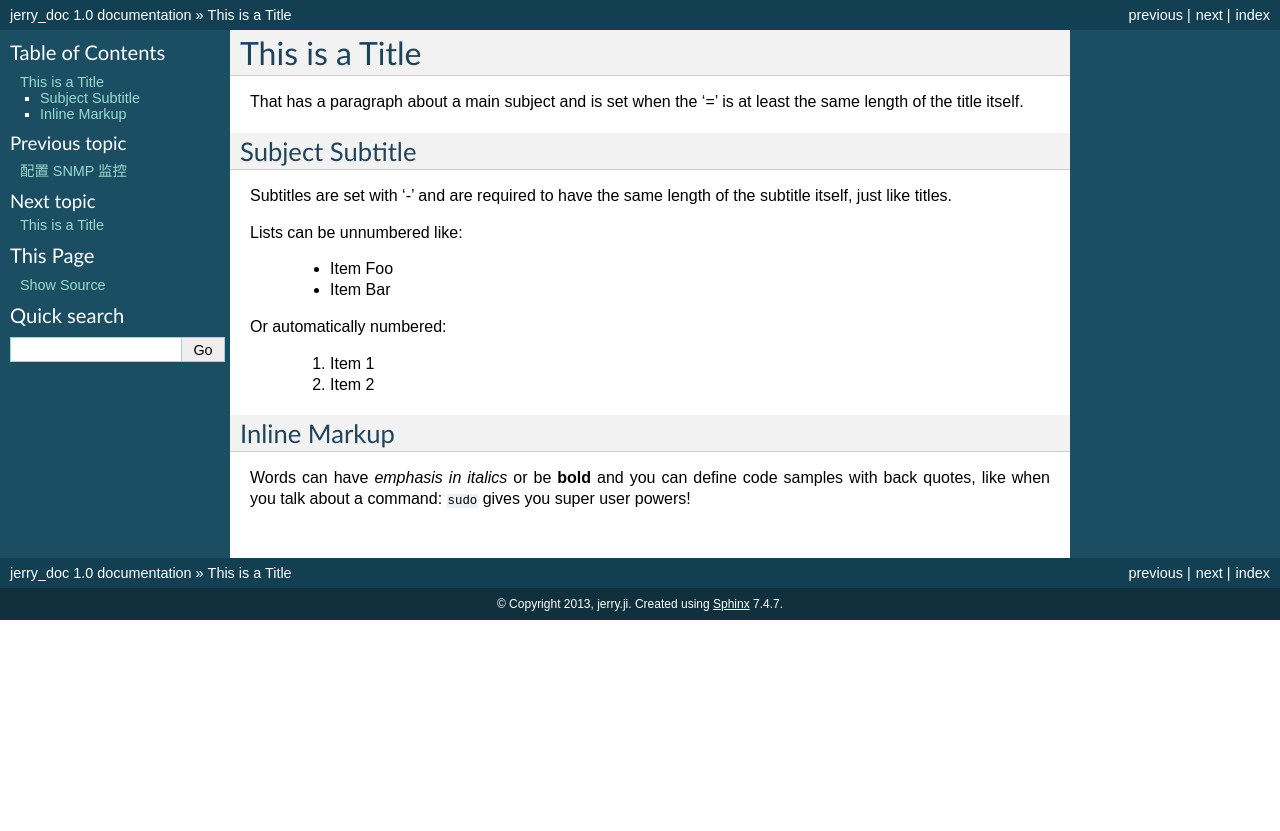
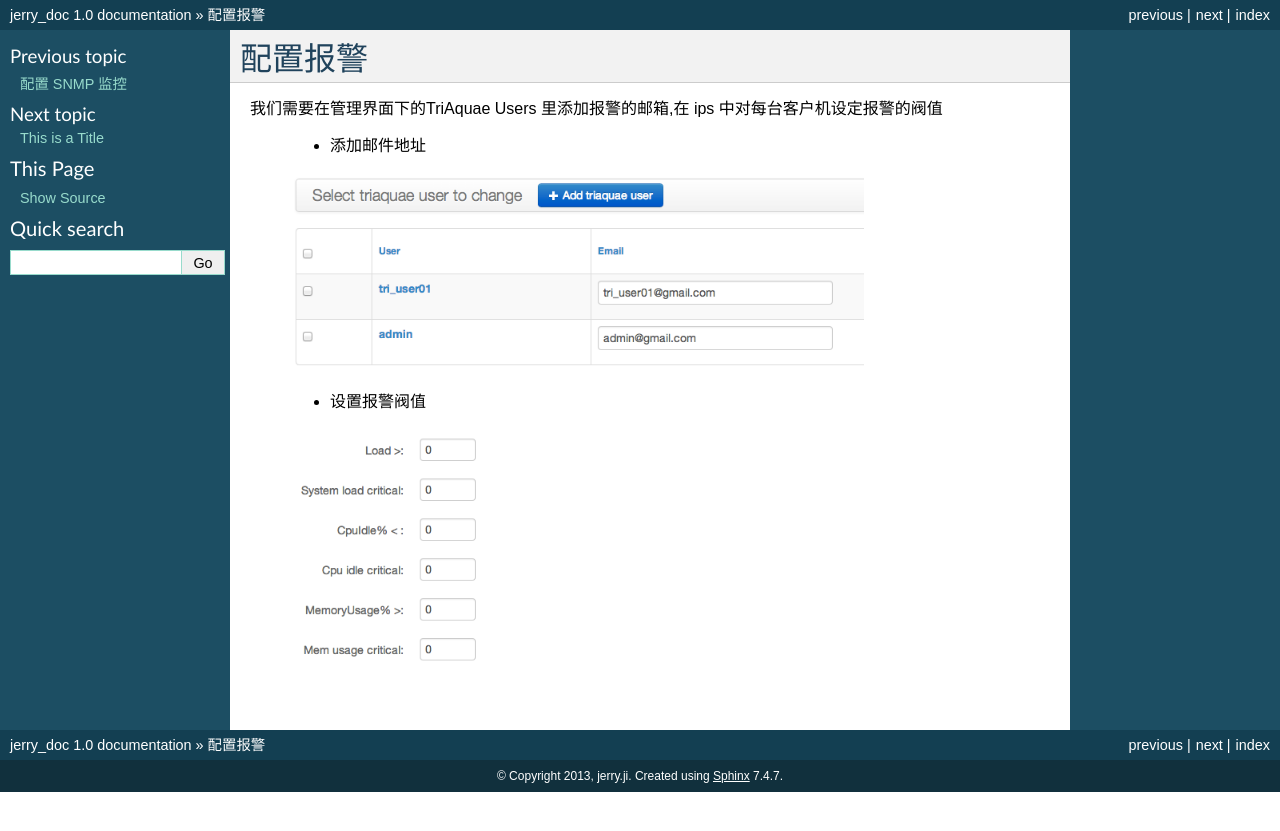
Before and after one commit to jerry123je/test, a Sphinx documentation site: the page built from docs/alert.rst, in a window 1280 px wide. Shown: the top 831 px of the page. Built offline with Sphinx 7.4.7, drawn with Linux system fonts in a browser that asks for light colours; pages that are not in the unit, such as notebooks, are missing from menus.

Commit message:
20131122_07

```diff
--- a/docs/alert.rst
+++ b/docs/alert.rst
@@ -1,28 +1,15 @@
-This is a Title
+配置报警
 =====================
 
-That has a paragraph about a main subject and is set when the '='
-is at least the same length of the title itself.
+我们需要在管理界面下的TriAquae Users 里添加报警的邮箱,在 ips 中对每台客户机设定报警的阀值
 
-Subject Subtitle
-----------------------
+  * 添加邮件地址
 
-Subtitles are set with '-' and are required to have the same length
-of the subtitle itself, just like titles.
+  .. image:: images/alert_01.png
+	     :scale: 80 %
 
-Lists can be unnumbered like:
 
- * Item Foo
- * Item Bar
+  * 设置报警阀值
 
-Or automatically numbered:
-
- #. Item 1
- #. Item 2
-
-Inline Markup
--------------------
-
-Words can have *emphasis in italics* or be **bold** and you can define
-code samples with back quotes, like when you talk about a command: ``sudo``
-gives you super user powers!
+  .. image:: images/snmp_03.png
+	     :scale: 80 %
--- a/docs/snmpmonit.rst
+++ b/docs/snmpmonit.rst
@@ -23,5 +23,5 @@
 
   使用我们在测试时通过的配置信息
 
-  .. image:: images/snmp_01.png
+  .. image:: images/snmp_01.jpg
 	     :scale: 80 %
```
Also changed, not shown: docs/images/alert_01.png (added), 13 other files.
